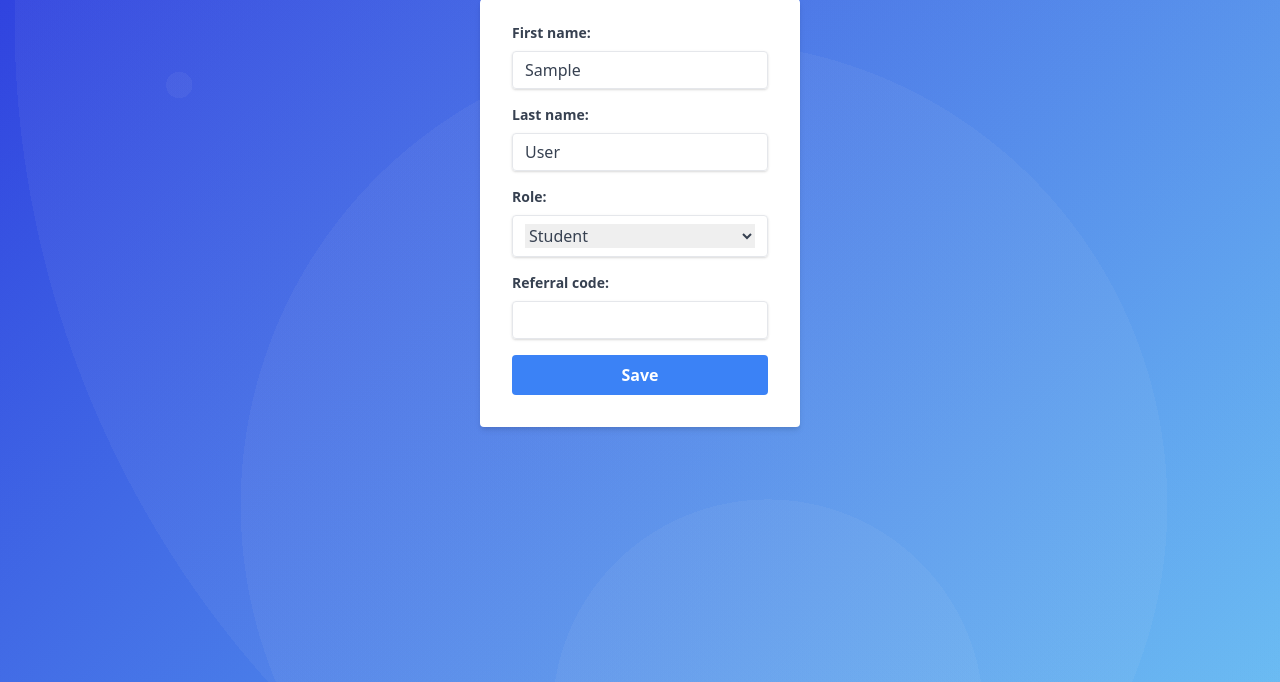
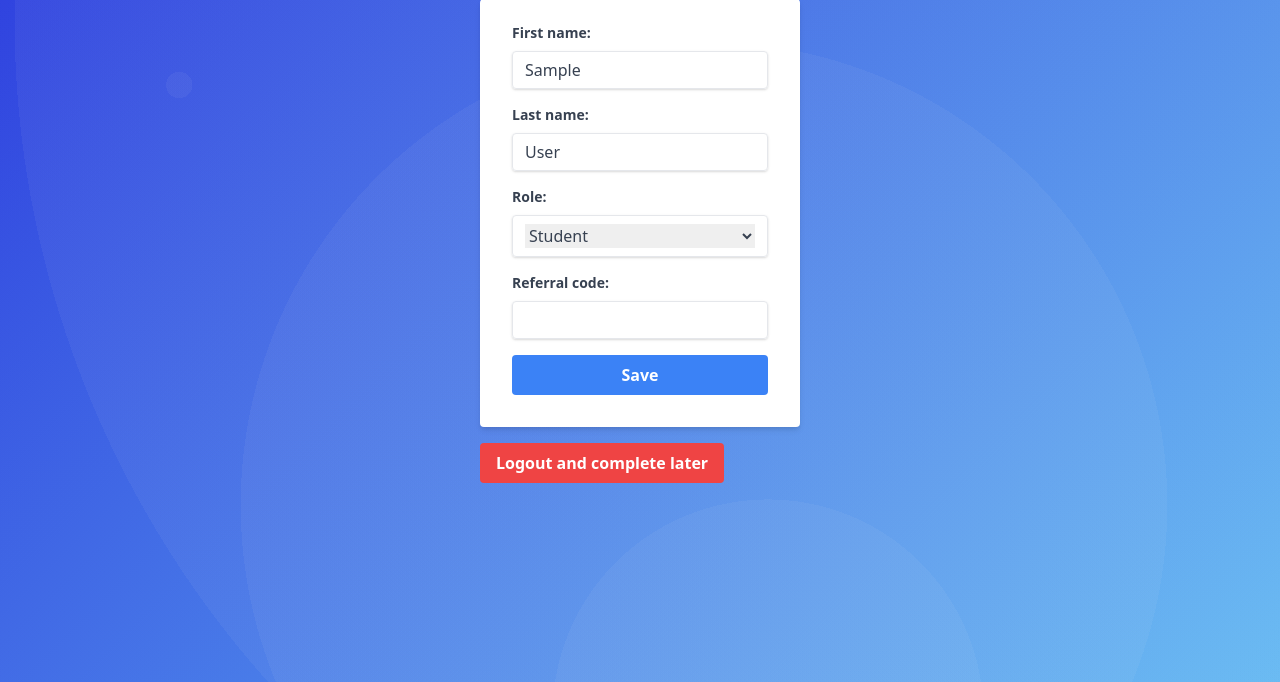
Before and after one commit to DrewUniversityCS/Volog, a Django app: page /user/profile_create/ in a window 1280 px wide. Shown: the part 41-723 px from the top of the page. Run offline with Django 3.2, Linux system fonts and the light colour scheme; the visitor is signed in with stand-in values (Sample User, id 1); parts of the project's set-up code (start-up, migrations or seed data) failed here and were passed over; some libraries are stand-ins or nearby versions.

Commit message:
logout in registration page

```diff
--- a/auth_backend/modules/common/middleware.py
+++ b/auth_backend/modules/common/middleware.py
@@ -13,7 +13,7 @@ class ProfileComplete(MiddlewareMixin):
 
         # Checking if authenticated user has force_pass_change as True
         if request.user.is_authenticated and not request.user.is_profile_complete and current_url != 'profile_create' \
-                and not request.user.is_superuser:
+                and not request.user.is_superuser and current_url != 'account_logout':
             if request.user.email == 'vologdrew@gmail.com':
                 request.user.is_profile_complete = True
                 request.user.role = 0
--- a/auth_backend/templates/user/profile_create.html
+++ b/auth_backend/templates/user/profile_create.html
@@ -18,8 +18,10 @@
       <div class="flex items-center justify-between">
         <input type="submit" value="Save" class="bg-blue-500 hover:bg-blue-700 text-white font-bold py-2 px-4 rounded focus:outline-none focus:shadow-outline"/>
       </div>
-
     </form>
+    <div class="flex items-center justify-between">
+           <a href="{% url 'account_logout' %}" class="bg-red-500 hover:bg-red-700 text-white font-bold py-2 px-4 rounded focus:outline-none focus:shadow-outline ">Logout and complete later</a>
+    </div>
 
   </div>
 {% endblock %}
```
